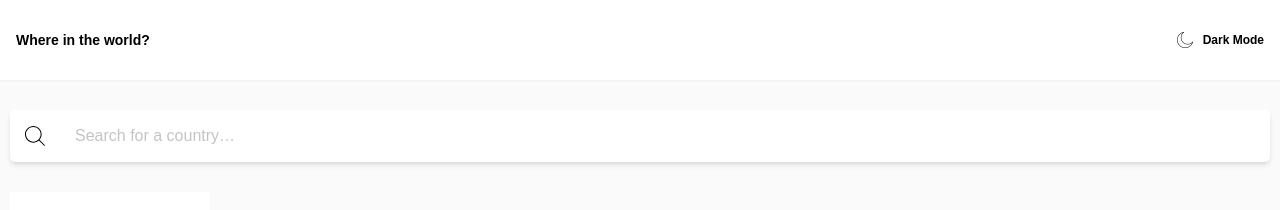
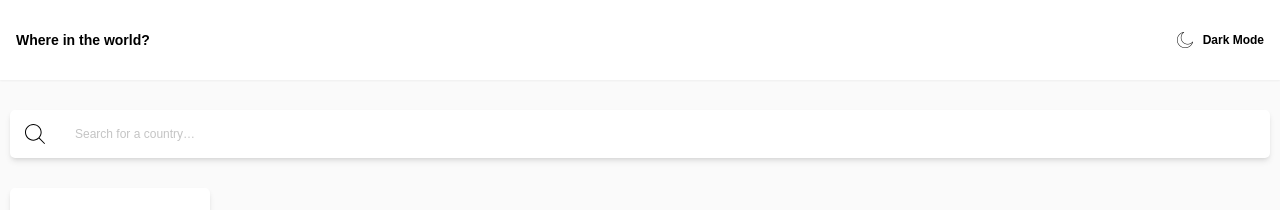
Before and after one commit to achiewe/rest-countries-api-with-color-theme-switcher, a React (Vite) app: page / in a window 1280 px wide. Shown: the top 210 px of the page. Built offline with nearby package versions, Linux system fonts and the light colour scheme.

Commit message:
change the text size in the input and also add the SortByRegion div shadow

```diff
--- a/src/components/Home/SearchInput.tsx
+++ b/src/components/Home/SearchInput.tsx
@@ -35,7 +35,7 @@ export default function SearchInput() {
         <input
           type="text"
           placeholder="Search for a country…"
-          className={`outline-none placeholder:text-[#C4C4C4] ${
+          className={`outline-none placeholder:text-[#C4C4C4] text-[12px] ${
             darkMode
               ? "bg-[#2B3844] text-[#ffff]"
               : "bg-[#ffffff] text-[#2B3844]"
--- a/src/components/Home/SortByRegion.tsx
+++ b/src/components/Home/SortByRegion.tsx
@@ -6,7 +6,7 @@ export default function SortByRegion() {
     <div
       className={`w-[200px] ${
         darkMode ? "bg-[#2B3844]" : "bg-[#ffffff]"
-      }  flex flex-grow justify-between items-center px-[14px] py-[19px]`}
+      }  flex flex-grow justify-between items-center px-[14px] py-[19px] rounded-[5px] shadow-md`}
     >
       <h3
         className={`font-normal text-[12px] leading-[20px] ${
```
